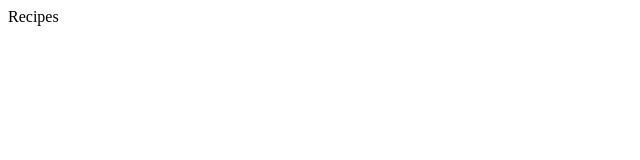
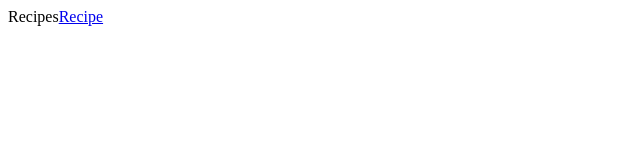
Before and after one commit to harastaivan/cookbook, a React (Create React App) app: page /recipes in a window 1280 px wide. Shown: the top 160 px of the page, without its empty margins (0-640 px from the left). Built offline with nearby package versions, Linux system fonts and the light colour scheme.

Commit message:
Fix routing

```diff
--- a/src/App.tsx
+++ b/src/App.tsx
@@ -8,16 +8,16 @@ function App() {
     return (
         <Router>
             <Switch>
-                <Redirect exact from={root} to={recipes} />
-                <Route path={recipes}>
-                    <Recipes />
-                </Route>
                 <Route path={recipe}>
                     <Recipe />
                 </Route>
                 <Route path={addRecipe}>
                     <AddRecipe />
                 </Route>
+                <Route path={recipes}>
+                    <Recipes />
+                </Route>
+                <Redirect from={root} to={recipes} />
             </Switch>
         </Router>
     )
--- a/src/Recipe.tsx
+++ b/src/Recipe.tsx
@@ -1,7 +1,14 @@
 import React from 'react'
+import { useParams } from 'react-router'
+
+type Params = {
+    id: string
+}
 
 const Recipe = () => {
-    return <div>Recipe</div>
+    const { id } = useParams<Params>()
+
+    return <div>Recipe {id}</div>
 }
 
 export default Recipe
--- a/src/Recipes.tsx
+++ b/src/Recipes.tsx
@@ -1,7 +1,14 @@
 import React from 'react'
+import { Link } from 'react-router-dom'
+import { getRecipe } from './links'
 
 const Recipes = () => {
-    return <div>Recipes</div>
+    return (
+        <div>
+            Recipes
+            <Link to={getRecipe('some recipe')}>Recipe</Link>
+        </div>
+    )
 }
 
 export default Recipes
--- a/src/links.ts
+++ b/src/links.ts
@@ -1,4 +1,6 @@
+export const getRecipe = (id: string) => `/recipe/${id}`
+
 export const root = '/'
 export const recipes = '/recipes'
-export const recipe = '/recipe/:id'
+export const recipe = getRecipe(':id')
 export const addRecipe = '/add-recipe'
```
